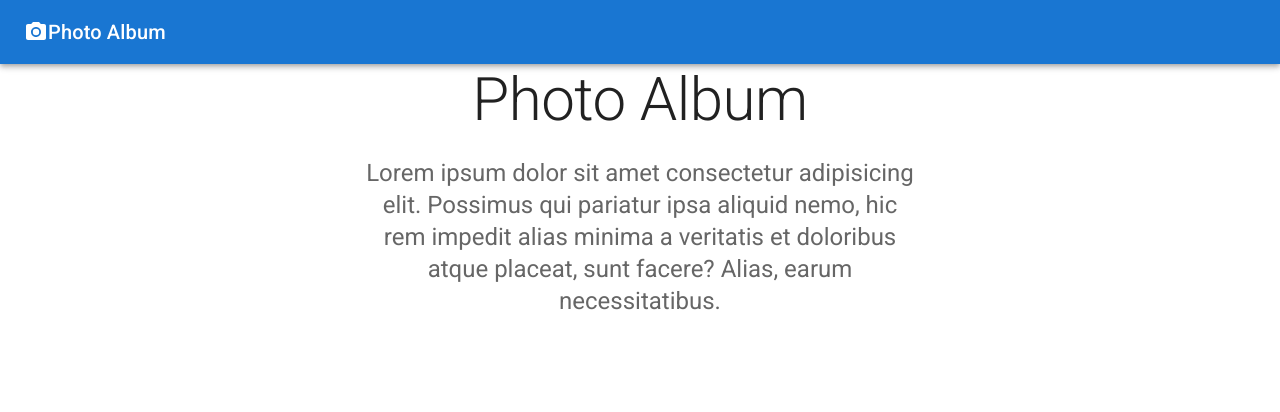
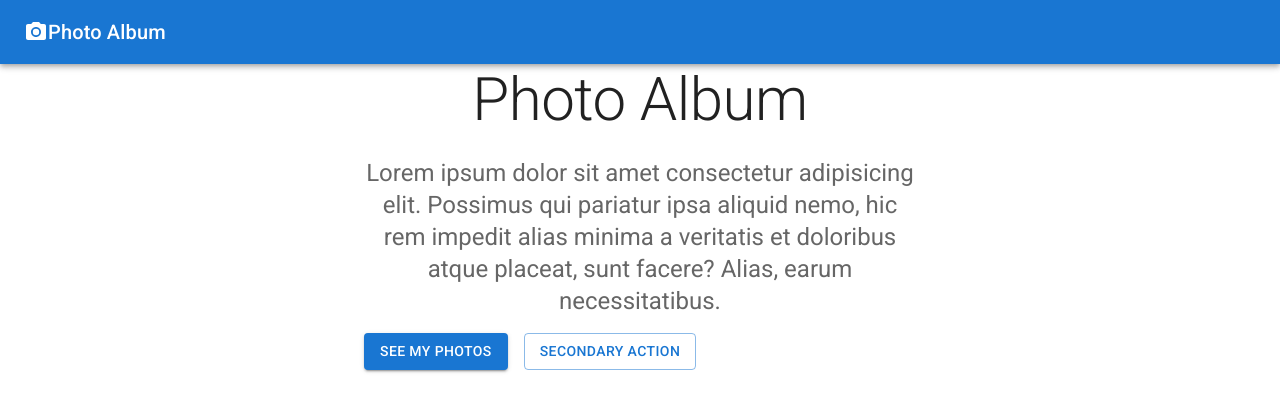
Before and after one commit to jen0828/react-material-ui, a React (Create React App) app: page / in a window 1280 px wide. Shown: the top 412 px of the page. Built offline with nearby package versions, Linux system fonts and the light colour scheme.

Commit message:
Add buttons

```diff
--- a/src/App.jsx
+++ b/src/App.jsx
@@ -2,6 +2,7 @@
 import {
   Typography,
   AppBar,
+  Button,
   Card,
   CardActions,
   CardContent,
@@ -43,6 +44,20 @@
               veritatis et doloribus atque placeat, sunt facere? Alias, earum
               necessitatibus.
             </Typography>
+            <div>
+              <Grid container spacing={2} justify="center">
+                <Grid item>
+                  <Button variant="contained" color="primary">
+                    See my photos
+                  </Button>
+                </Grid>
+                <Grid item>
+                  <Button variant="outlined" color="primary">
+                    Secondary action
+                  </Button>
+                </Grid>
+              </Grid>
+            </div>
           </Container>
         </div>
       </main>
```
